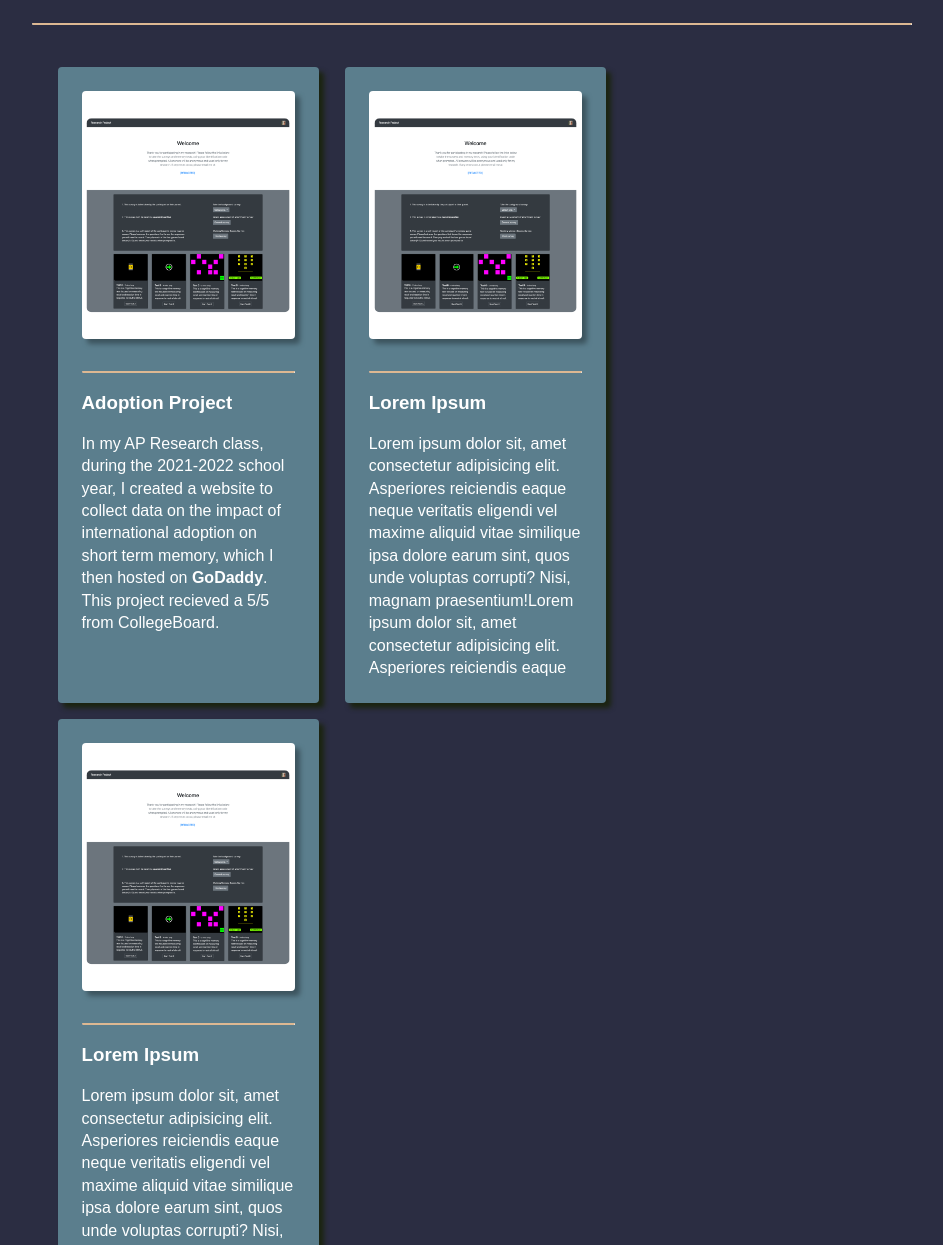
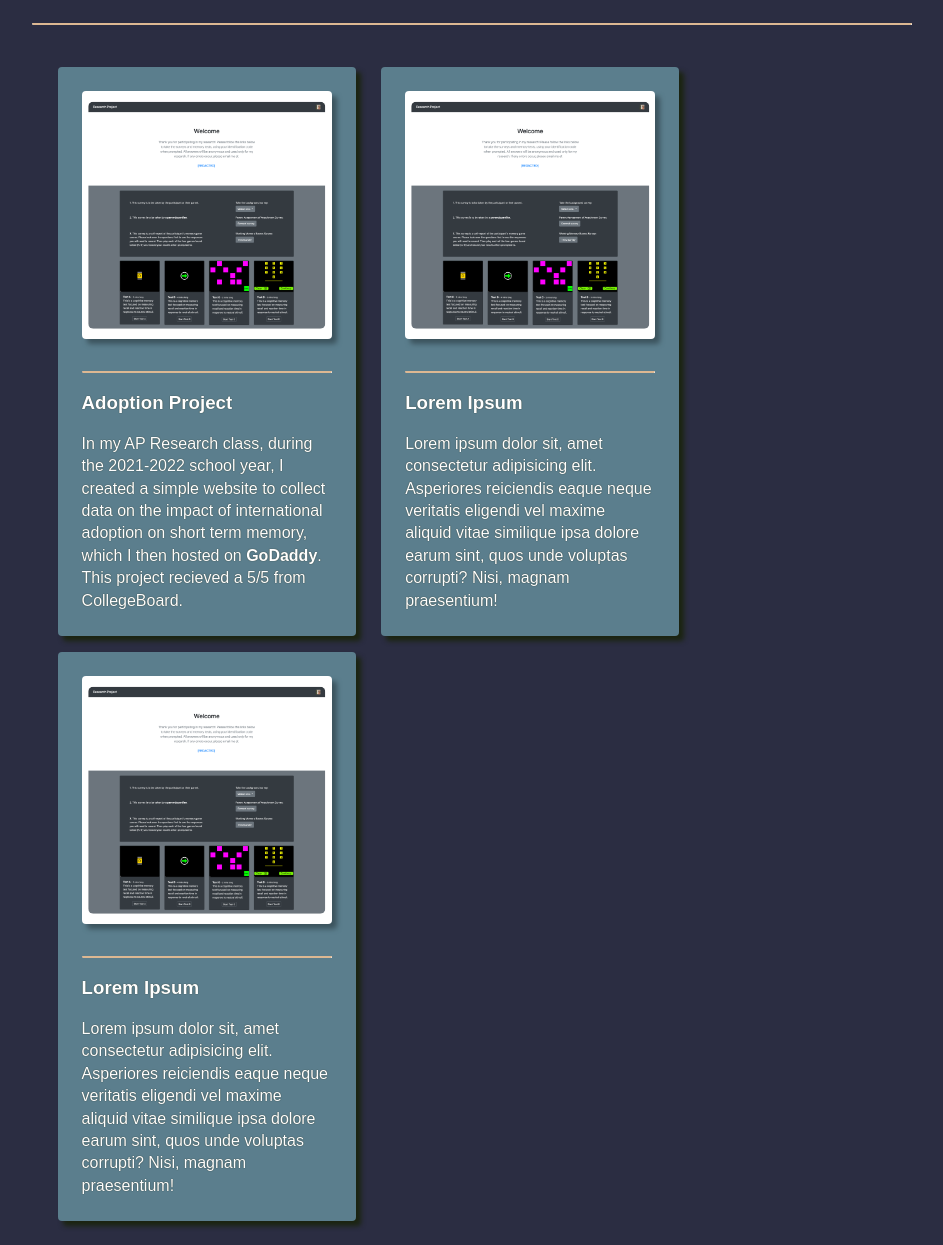
Before and after one commit to Bauer03/PortfolioWebsite, a plain HTML site: page index.html in a window 1280 px wide. Shown: the part 115-1360 px from the top of the page, without its empty margins (168-1111 px from the left). Drawn offline with nearby package versions, Linux system fonts and the light colour scheme.

Commit message:
Small tweaks

```diff
--- a/Style.css
+++ b/Style.css
@@ -40,6 +40,7 @@ body {
     padding:3%;
     animation-name: slideUp;
     animation-duration: 1s;
+    text-shadow: 0px 0px 1px #1b2410;
 }
 
 @keyframes erimcg {
@@ -98,7 +99,8 @@ body {
 }
 
 .beachTxt {
-    padding-top: 7vh;
+    padding-top: 4vh;
+    text-shadow: 0px 0px 1px #1b2410;
 }
 
 @keyframes slide {
@@ -114,7 +116,6 @@ body {
 
 .beach {
     max-width: 100%;
-    max-height: 100%;
     transform: scale(1);
     transition: transform 0.3s ease;
     border-radius: 0.25vw;
@@ -175,7 +176,7 @@ nav a:hover {
     transform: scale(1.8);
 }
 
-.outsideMap{
+.abtMeImgDiv{
     padding-left: 5vw;
     padding-bottom: 5vh;
     float: right;
@@ -204,7 +205,8 @@ nav a:hover {
     padding: 1.5em;
     box-shadow: 5px 5px 5px #1b2410;
     animation-name: slideUp;
-    animation-duration: 0.8s;
+    animation-duration: 0.7s;
+    min-width: 15rem;
 }
 
 .proj2{
@@ -217,7 +219,8 @@ nav a:hover {
     padding: 1.5em;
     box-shadow: 5px 5px 5px #1b2410;
     animation-name: slideUp;
-    animation-duration: 1.0s;
+    animation-duration: 0.9s;
+    min-width: 15rem;
 }
 
 .proj3{
@@ -230,7 +233,8 @@ nav a:hover {
     padding: 1.5em;
     box-shadow: 5px 5px 5px #1b2410;
     animation-name: slideUp;
-    animation-duration: 1.2s;
+    animation-duration: 1.1s;
+    min-width: 15rem;
 }
 
 @keyframes slideUp {
@@ -244,6 +248,7 @@ nav a:hover {
 
 .projectsTxtDiv {
     color: white;
+    text-shadow: 0px 0px 1px #1b2410;
     margin-left: 15vw;
     margin-right: 15vw;
 }
@@ -310,7 +315,7 @@ nav a:hover {
     .abtMeTxt{
         max-width: 100rem;
     }
-    .outsideMap {
+    .abtMeImgDiv {
         max-width: 100vw;
     }
     .abtLink {
@@ -326,7 +331,6 @@ nav a:hover {
     .imgInsta {
         opacity: 0;
     }
-
     @keyframes slideIn {
         0% {
             transform: translateY(150%);
@@ -335,10 +339,16 @@ nav a:hover {
             transform: translateY(0);
         }
     }
+}
 
-@media only screen and (max-width:1080px) {
-    .abtMeTxt {
-        padding-left: 6%;
-        padding-right: 6%;
+@media only screen and (max-width:2180px) {
+    .proj1 {
+        min-width: 250px;
+    }
+    .proj2 {
+        min-width: 250px;
+    }
+    .proj3 {
+        min-width: 250px;
     }
 }
--- a/index.html
+++ b/index.html
@@ -59,7 +59,7 @@
                                 <hr class="projectsHR">
                                 <h3>Adoption Project</h3>
                                     In my AP Research class, during the 2021-2022 school year,
-                                    I created a website to collect data on the impact of international adoption on short term
+                                    I created a simple website to collect data on the impact of international adoption on short term
                                     memory, which I then hosted on <a href="https://www.godaddy.com" target="_blank" class="">
                                     GoDaddy</a>. This project recieved a 5/5 from CollegeBoard.
                             </div>
@@ -69,10 +69,9 @@
                                 </div>
                                 <hr class="projectsHR">
                                 <h3>Lorem Ipsum</h3>
-                                Lorem ipsum dolor sit, amet consectetur adipisicing elit. Asperiores reiciendis eaque
-                                neque veritatis eligendi vel maxime aliquid vitae similique ipsa dolore earum sint,
-                                quos unde voluptas corrupti? Nisi, magnam praesentium!Lorem ipsum dolor sit, amet consectetur
-                                adipisicing elit. Asperiores reiciendis eaque
+                                    Lorem ipsum dolor sit, amet consectetur adipisicing elit. Asperiores reiciendis eaque
+                                    neque veritatis eligendi vel maxime aliquid vitae similique ipsa dolore earum sint,
+                                    quos unde voluptas corrupti? Nisi, magnam praesentium!
                             </div>
                             <div class="proj3">
                                 <div class="projectsImgDiv">
@@ -80,10 +79,9 @@
                                 </div>
                                 <hr class="projectsHR">
                                 <h3>Lorem Ipsum</h3>
-                                Lorem ipsum dolor sit, amet consectetur adipisicing elit. Asperiores reiciendis eaque
-                                neque veritatis eligendi vel maxime aliquid vitae similique ipsa dolore earum sint,
-                                quos unde voluptas corrupti? Nisi, magnam praesentium!Lorem ipsum dolor sit, amet consectetur
-                                adipisicing elit. Asperiores reiciendis eaque
+                                    Lorem ipsum dolor sit, amet consectetur adipisicing elit. Asperiores reiciendis eaque
+                                    neque veritatis eligendi vel maxime aliquid vitae similique ipsa dolore earum sint,
+                                    quos unde voluptas corrupti? Nisi, magnam praesentium!
                             </div>
                 </div>
         </div>
```
Also changed, not shown: aboutme.html (+7 -9 lines). Lines whose indentation alone changed are shown as unchanged.
